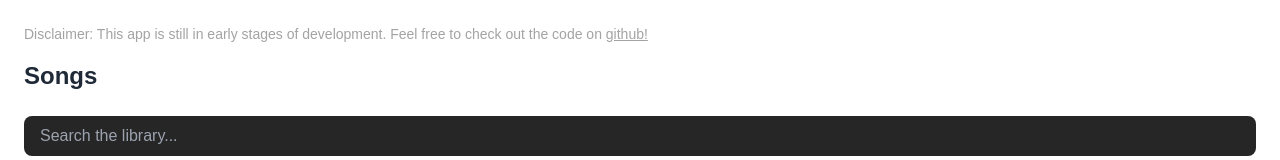
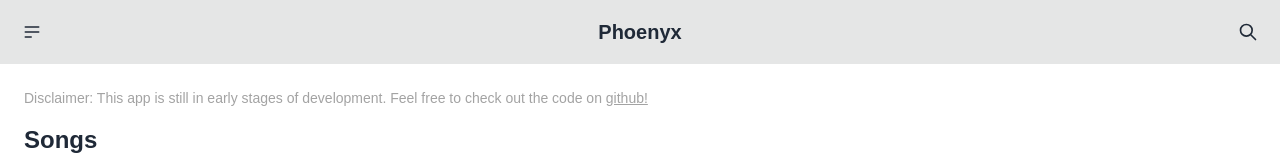
Before and after one commit to nix24/phoenyxplayerv2, a Next.js app: page / in a window 1280 px wide. Shown: the top 160 px of the page. Built offline with nearby package versions, Linux system fonts and the light colour scheme; no server answers; the database is empty.

Commit message:
adding feature to allow audio upload, options and nav

```diff
--- /dev/null
+++ b/src/app/api/tracks/[id]/route.ts
@@ -0,0 +1,20 @@
+import { type NextRequest, NextResponse } from 'next/server';
+import { prisma } from '@/app/lib/prisma';
+
+export async function DELETE(
+    request: NextRequest,
+    { params }: { params: { id: string } }
+) {
+    try {
+        await prisma.track.delete({
+            where: { id: params.id }
+        });
+        return NextResponse.json({ success: true });
+    } catch (error) {
+        console.error('Delete error:', error);
+        return NextResponse.json(
+            { error: 'Failed to delete track' },
+            { status: 500 }
+        );
+    }
+}
--- a/src/app/components/AudioUploader.tsx
+++ b/src/app/components/AudioUploader.tsx
@@ -3,7 +3,10 @@
 import { useState } from 'react';
 import { usePlayerStore } from '../lib/stores/usePlayerStore';
 
-export function AudioUploader() {
+interface AudioUploaderProps {
+    onUploadComplete: () => void;
+}
+export function AudioUploader({ onUploadComplete }: AudioUploaderProps) {
     const [metadata, setMetadata] = useState<string>('');
     const [isLoading, setIsLoading] = useState(false);
     const [error, setError] = useState<string | null>(null);
@@ -28,10 +31,7 @@ export function AudioUploader() {
             if (!response.ok) {
                 throw new Error('Upload failed');
             }
-            //refresh track list after successful upload
-            const tracksResponse = await fetch('/api/tracks')
-            const tracks = await tracksResponse.json()
-            setQueue(tracks)
+            onUploadComplete?.();
         } catch (err) {
             setError(err instanceof Error ? err.message : 'Failed to upload file');
         } finally {
--- /dev/null
+++ b/src/app/components/Navbar.tsx
@@ -0,0 +1,52 @@
+export function Navbar() {
+    return (
+        <nav className="navbar bg-base-300 sticky top-0">
+            <div className="navbar-start">
+                <details className="dropdown">
+                    <summary className="btn btn-ghost btn-circle">
+                        <svg
+                            xmlns="http://www.w3.org/2000/svg"
+                            className="h-5 w-5"
+                            fill="none"
+                            viewBox="0 0 24 24"
+                            stroke="currentColor">
+                            <title>Menu</title>
+                            <path
+                                strokeLinecap="round"
+                                strokeLinejoin="round"
+                                strokeWidth="2"
+                                d="M4 6h16M4 12h16M4 18h7" />
+                        </svg>
+                    </summary>
+                    <ul
+                        className="menu menu-sm dropdown-content bg-base-100 rounded-box z-[1] mt-3 w-52 p-2 shadow">
+                        <li><a href="/">Home</a></li>
+                        <li><a href="/">Portfolio</a></li>
+                        <li><a href="/">About</a></li>
+                    </ul>
+                </details>
+            </div>
+            <div className="navbar-center">
+                <a href="/" className="btn btn-ghost text-xl">Phoenyx</a>
+            </div>
+            <div className="navbar-end">
+                <button type="button" className="btn btn-ghost btn-circle">
+                    <svg
+                        xmlns="http://www.w3.org/2000/svg"
+                        className="h-5 w-5"
+                        fill="none"
+                        viewBox="0 0 24 24"
+                        stroke="currentColor">
+                        <title>Search</title>
+                        <path
+                            strokeLinecap="round"
+                            strokeLinejoin="round"
+                            strokeWidth="2"
+                            d="M21 21l-6-6m2-5a7 7 0 11-14 0 7 7 0 0114 0z" />
+                    </svg>
+                </button>
+
+            </div>
+        </nav>
+    )
+}
--- a/src/app/components/NowPlayingBar.tsx
+++ b/src/app/components/NowPlayingBar.tsx
@@ -18,7 +18,7 @@ export function NowPlayingBar() {
                     </div>
                     <div>
                         <h3 className="text-sm font-medium">{currentTrack.title}</h3>
-                        <p className="text-xs text-neutral-400">{currentTrack.artist}</p>
+                        <p className="text-xs text-neutral-400">{currentTrack.artists}</p>
                     </div>
                 </div>
 
--- /dev/null
+++ b/src/app/components/TrackDropdown.tsx
@@ -0,0 +1,77 @@
+import type { Track } from "../lib/types";
+interface TrackDropdownProps {
+    track: Track;
+    onDelete: () => void;
+}
+export function TrackDropdown({ track, onDelete }: TrackDropdownProps) {
+    const artists = typeof track.artists === 'string'
+        ? track.artists
+        : Array.isArray(track.artists)
+            ? track.artists.join(', ')
+            : 'Unknown Artist';
+
+    const tags = typeof track.tags === 'string'
+        ? JSON.parse(track.tags).join(', ')
+        : Array.isArray(track.tags)
+            ? track.tags.join(', ')
+            : 'No tags';
+    return (
+        <details className="dropdown dropdown-bottom dropdown-end"
+            onClick={e => e.stopPropagation()}
+            onKeyDown={e => e.stopPropagation()}
+        >
+            <summary className="btn btn-ghost btn-sm">
+                <svg className="w-4 h-4" fill="none" stroke="currentColor" viewBox="0 0 24 24">
+                    <title>Options</title>
+                    <path strokeLinecap="round" strokeLinejoin="round" strokeWidth={2} d="M12 5v.01M12 12v.01M12 19v.01M12 6a1 1 0 110-2 1 1 0 010 2zm0 7a1 1 0 110-2 1 1 0 010 2zm0 7a1 1 0 110-2 1 1 0 010 2z" />
+                </svg>
+            </summary>
+            <ul className="dropdown-content menu bg-neutral-900 rounded-box z-[1] w-52 p-2 shadow">
+                <li>
+                    <button type="button" onClick={() => {
+                        const dialog = document.getElementById(`track-${track.id}`);
+                        if (dialog) (dialog as HTMLDialogElement).showModal();
+                    }}>
+                        Details
+                    </button>
+                </li>
+                <li>
+                    <button type="button" onClick={() => {
+                        const dialog = document.getElementById(`edit-${track.id}`);
+                        if (dialog) (dialog as HTMLDialogElement).showModal();
+                    }}>Edit Tags</button></li>
+                <li><button type="button" onClick={onDelete} className="text-red-400">Delete</button></li>
+            </ul>
+
+            {/* Details Modal */}
+            <dialog id={`track-${track.id}`} className="modal">
+                <div className="modal-box bg-neutral-900">
+                    <h3 className="font-bold text-lg mb-4">{track.title}</h3>
+                    <div className="space-y-2">
+                        <p>Artists: {artists}</p>
+                        <p>Tags: {tags}</p>
+                        <p>File Size: {track.fileSize ? `${(track.fileSize / 1024 / 1024).toFixed(2)} MB` : 'Unknown'}</p>
+                    </div>
+                    <div className="modal-action">
+                        <form method="dialog">
+                            <button className="btn" type="button" onClick={() => (document.getElementById(`track-${track.id}`) as HTMLDialogElement).close()}>close</button>
+                        </form>
+                    </div>
+                </div>
+            </dialog>
+
+            {/* Edit Tags Modal */}
+            <dialog id={`edit-${track.id}`} className="modal">
+                <div className="modal-box bg-neutral-900">
+                    <h3 className="font-bold text-lg mb-4">Edit Tags</h3>
+                    <p className="py-4">Tag editing coming soon...</p>
+                    <div className="modal-action">
+                        <form method="dialog">
+                            <button className="btn" type="button" onClick={() => (document.getElementById(`edit-${track.id}`) as HTMLDialogElement).close()}>close</button>
+                        </form>
+                    </div>
+                </div>
+
+            </dialog>
+        </details>)
+}
--- a/src/app/layout.tsx
+++ b/src/app/layout.tsx
@@ -1,6 +1,7 @@
 import type { Metadata } from "next";
 import localFont from "next/font/local";
 import "./globals.css";
+import { Navbar } from "./components/Navbar";
 
 const geistSans = localFont({
     src: "./fonts/GeistVF.woff",
@@ -28,6 +29,7 @@ export default function RootLayout({
             <body
                 className={`${geistSans.variable} ${geistMono.variable} antialiased`}
             >
+                <Navbar />
                 {children}
             </body>
         </html>
```
Also changed, not shown: src/app/page.tsx (+38 -10 lines), 2 other files (tests, documents, lock files or other folders). Lines whose indentation alone changed are shown as unchanged.
